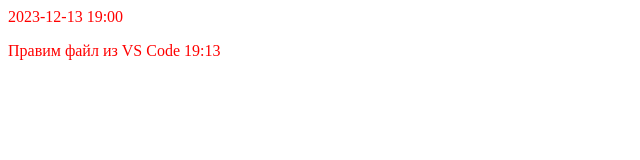
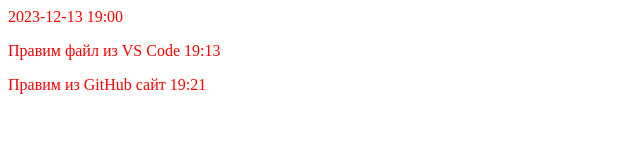
Before and after one commit to Xronotest/Test_2023-12-13, a plain HTML site: page index.html in a window 1280 px wide. Shown: the whole page, without its empty margins (0-640 px from the left). Drawn offline with Linux system fonts and the light colour scheme.

Commit message:
Update index.html
Добавили второй параграф GitHub

```diff
--- a/index.html
+++ b/index.html
@@ -7,5 +7,6 @@
   <body>
     <p>2023-12-13 19:00</p>
     <p>Правим файл из VS Code 19:13</p>
+    <p>Правим из GitHub сайт 19:21</p>
   </body>
 </html>
```
